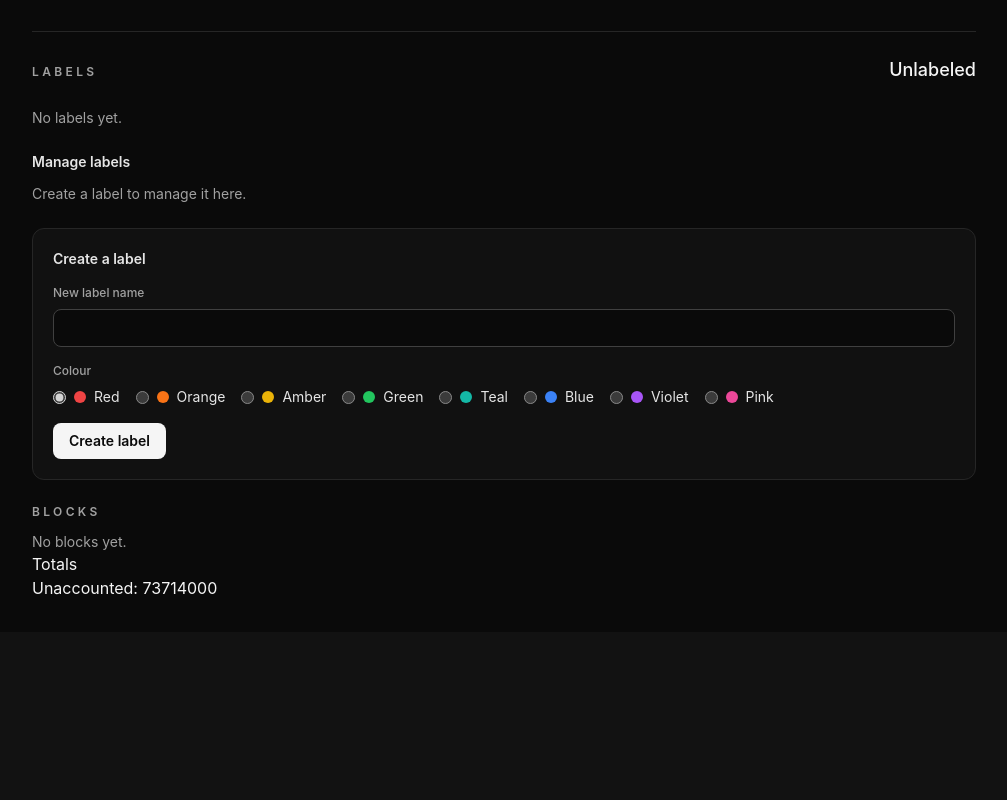
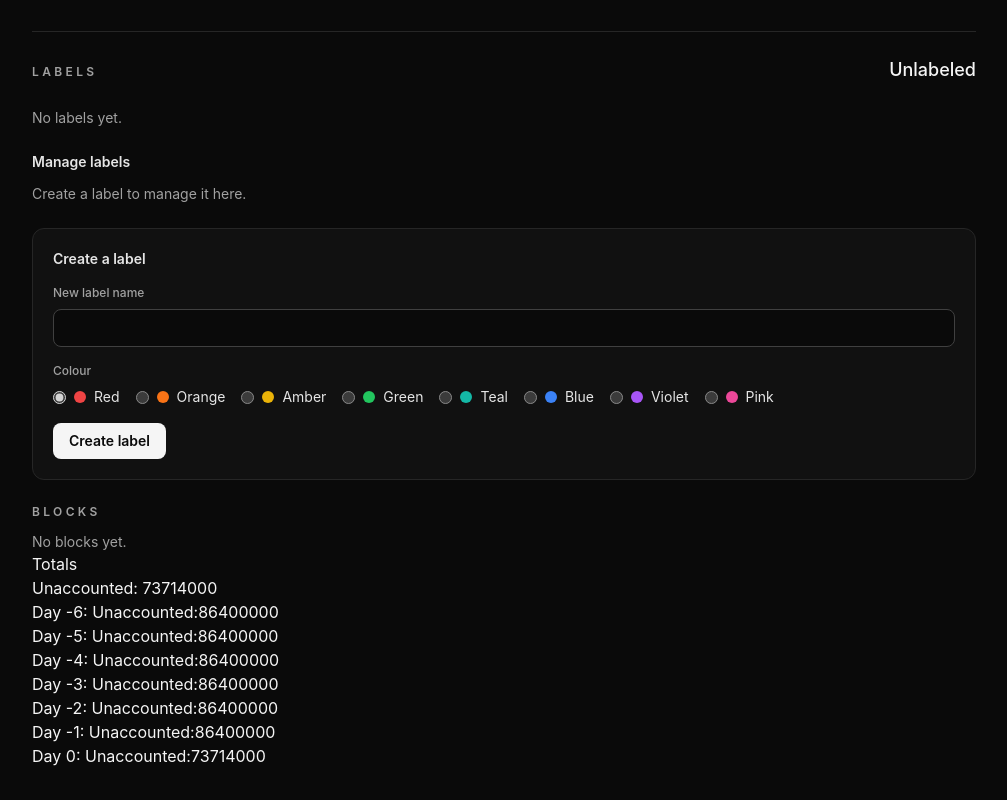
Before and after one commit to haikalbintang/24h, a React (Vite) app: page / in a window 1280 px wide. Shown: the part 366-1166 px from the top of the page, without its empty margins (136-1143 px from the left). Before the commit the page ends 998 px from the top, so only its background shows below. Built offline with nearby package versions, Linux system fonts and the light colour scheme.

Commit message:
Complete totals UI for issue #7

```diff
--- a/src/TotalsSection.tsx
+++ b/src/TotalsSection.tsx
@@ -1,7 +1,10 @@
+import { DAY_MS } from "./day";
+import { getLabelColour } from "./labels";
 import type { LabelId } from "./labels";
 import type { Block } from "./blocks";
 import {
   labelTotalsForDay,
+  sevenDayTotals,
   timelineSegmentsForDay,
   unaccountedMsForDay,
 } from "./totals";
@@ -34,6 +37,17 @@ export default function TotalsSection(props: TotalsSectionProps) {
     props.dayEnd,
     props.now
   );
+  const selectedDayIndex = Math.round((props.dayStart - props.anchor) / DAY_MS);
+  const seven = sevenDayTotals(
+    props.blocks,
+    props.anchor,
+    selectedDayIndex,
+    props.now
+  );
+  const colourFor = (id: LabelId) =>
+    getLabelColour(props.labels.find((l) => l.id === id)?.colourId as any)
+      .value;
+  const futureStart = Math.min(props.now, props.dayEnd);
   return (
     <section aria-label="Totals">
       <h2>Totals</h2>
@@ -47,9 +61,35 @@ export default function TotalsSection(props: TotalsSectionProps) {
       </ul>
       <div role="list" aria-label="Timeline">
         {segments.map((s, i) => (
-          <span key={i} data-label={s.labelId} />
+          <span
+            key={i}
+            data-label={s.labelId}
+            style={{
+              backgroundColor: s.labelId ? colourFor(s.labelId) : undefined,
+              width: `${((s.end - s.start) / (props.dayEnd - props.dayStart)) * 100}%`,
+            }}
+          />
         ))}
+        {futureStart < props.dayEnd && (
+          <span
+            data-future="true"
+            style={{
+              width: `${((props.dayEnd - futureStart) / (props.dayEnd - props.dayStart)) * 100}%`,
+            }}
+          />
+        )}
       </div>
+      <ul role="list" aria-label="Seven-day totals">
+        {seven.map((d) => (
+          <li key={d.dayIndex}>
+            Day {d.dayIndex}:{" "}
+            {Array.from(d.totals.entries())
+              .map(([k, v]) => `${k}:${v}`)
+              .join(", ")}{" "}
+            Unaccounted:{d.unaccounted}
+          </li>
+        ))}
+      </ul>
     </section>
   );
 }
```
